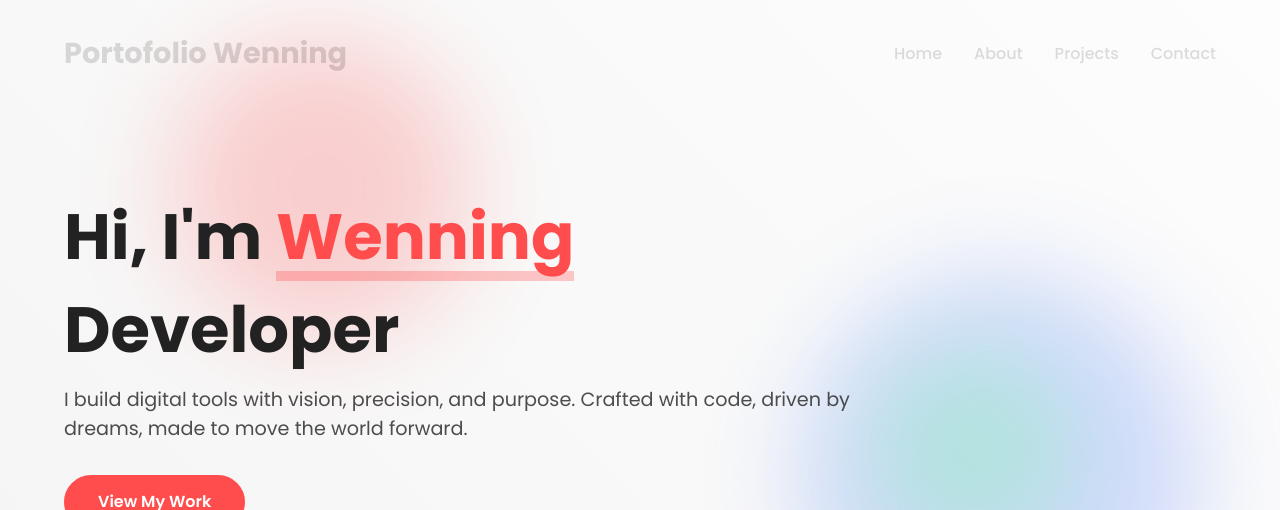
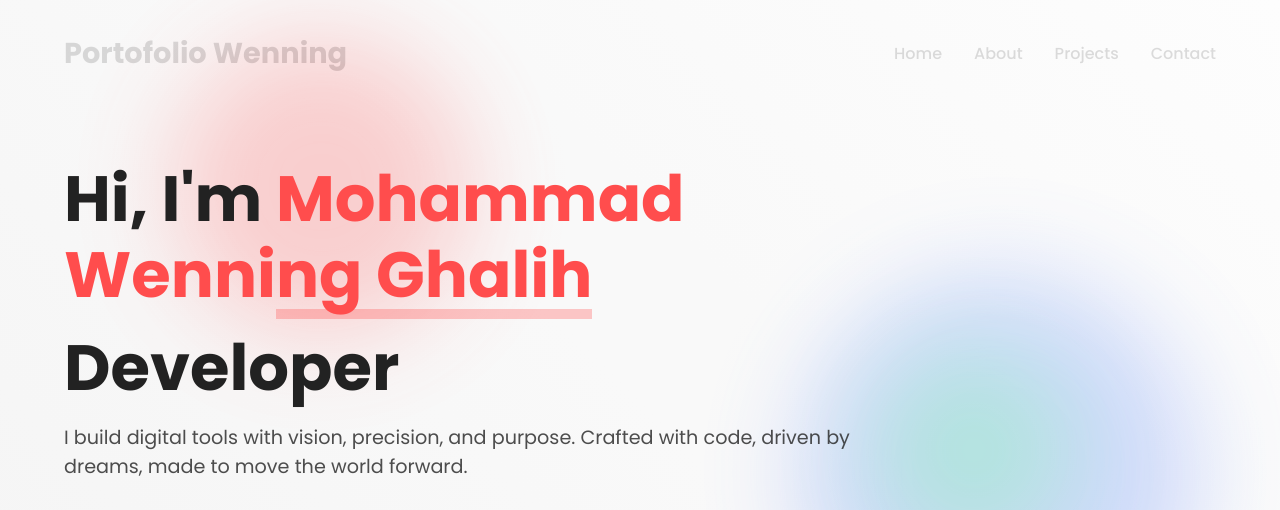
Before and after one commit to ghalihbageur/My-Portofolio, a plain HTML site: page index.html in a window 1280 px wide. Shown: the top 510 px of the page. Drawn offline with Linux system fonts and the light colour scheme.

Commit message:
Update index.html

```diff
--- a/index.html
+++ b/index.html
@@ -628,7 +628,7 @@
     <!-- Hero Section -->
     <section class="hero" id="home">
         <div class="hero-content hidden">
-            <h1>Hi, I'm <span>Wenning</span></h1>
+            <h1>Hi, I'm <span>Mohammad Wenning Ghalih</span></h1>
             <h1>Someone You Need</h1>
             <p>I build digital tools with vision, precision, and purpose.
 Crafted with code, driven by dreams, made to move the world forward.</p>
```
